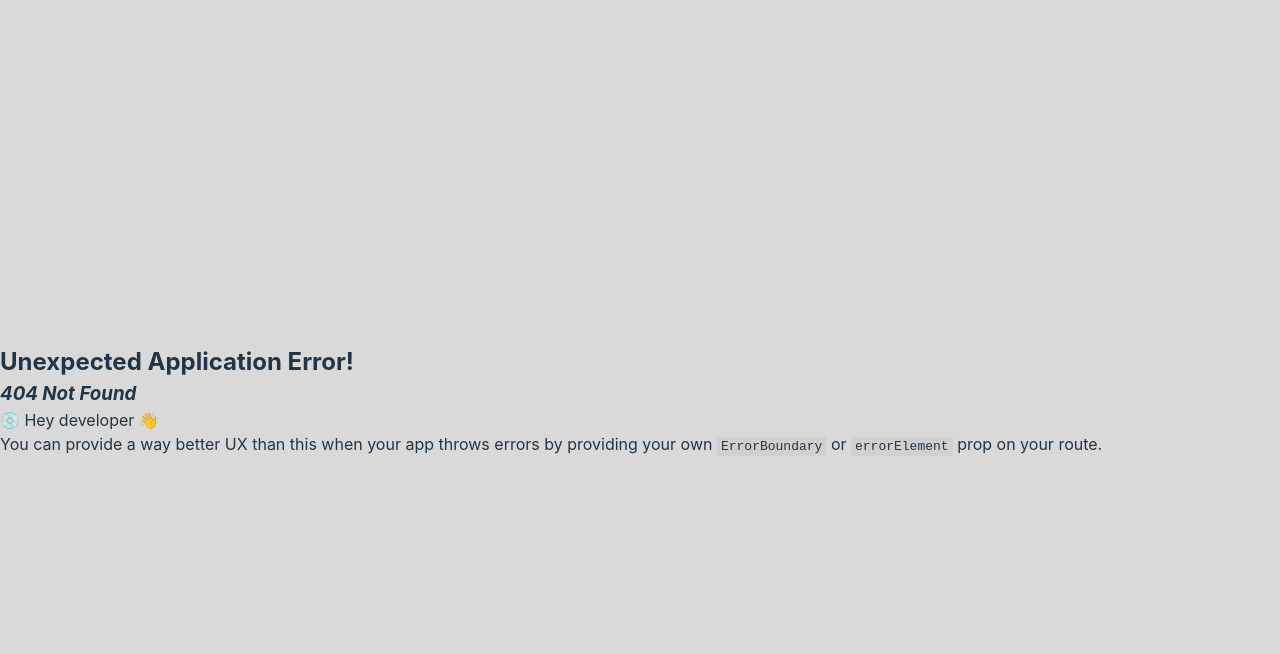
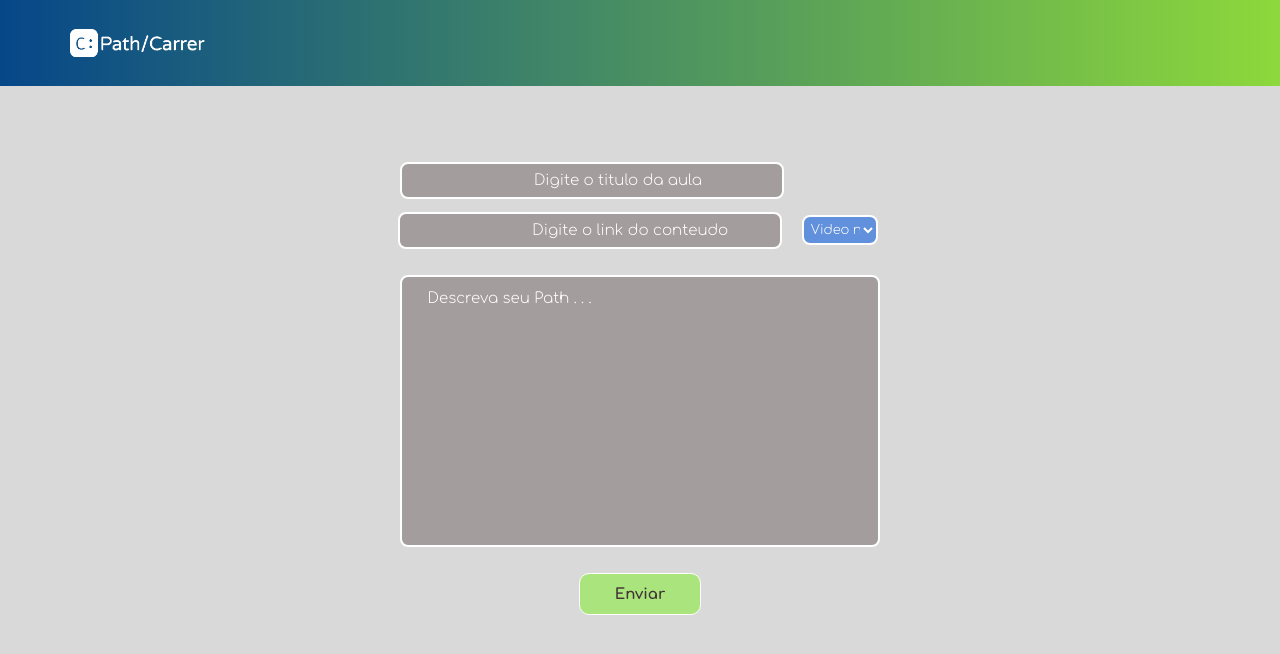
Before and after one commit to AlisonMartinss/Path-Directory---Front, a React (Vite) app in the folder PathDirectory/: page /loby/path/modulo/conteudo in a window 1280 px wide. Before the commit this address had no page. Shown: the top 654 px of the page. Built offline with nearby package versions, Linux system fonts and the light colour scheme.

Commit message:
Duvidas Globais

```diff
--- a/PathDirectory/src/App.jsx
+++ b/PathDirectory/src/App.jsx
@@ -26,8 +26,8 @@ createBrowserRouter(createRoutesFromElements(
   <Route path="/star" element={<StarButton/>}/>
   <Route path="/loby/curso" element={<Curso/>}/>
   <Route path="/loby/path" element={<Path/>}/>
-  <Route path="/loby/modulo" element={<Criarmodulo/>}/>
-  <Route path="/loby/modulo/conteudo" element={<Conteudo/>}/>
+  <Route path="/loby/path/modulo" element={<Criarmodulo/>}/>
+  <Route path="/loby/path/modulo/conteudo" element={<Conteudo/>}/>
 </Route>
 ))
 
--- a/PathDirectory/src/Pages/Conteudo/Conteudo.jsx
+++ b/PathDirectory/src/Pages/Conteudo/Conteudo.jsx
@@ -14,11 +14,19 @@ function Conteudo () {
                     <form className='cud-form'>
                         <div className='cud-input_Path cud-input-tit'>
                             <input className='cud-inside_name cud_inside-glo global-txt' type="text" id="nome" name="nome" placeholder="Digite o titulo da aula"/>
+                            <div className='cud-mat' ></div>
                         </div>
+
 
                         <div className='cud-input_Path cud-input-lin'>
                             <input className='cud-inside_link cud_inside-glo global-txt' type="text" id="nome" name="nome" placeholder="Digite o link do conteudo"/>
+
+                            <select className='cud-opc' id="opcoes" name="opcao">
+                                <option value="yTube">Video no YouTube</option>
+                                <option value="outro">Outro</option>
+                            </select>
                         </div>
+
 
                         <div className='cud-descricao '>
                             <textarea className='cud-descricao_area global-txt' placeholder='Descreva seu Path . . .' id="description" name="description" rows="4" cols="50" maxlength="3000"></textarea>
--- a/PathDirectory/src/Pages/Conteudo/ConteudoCSS.css
+++ b/PathDirectory/src/Pages/Conteudo/ConteudoCSS.css
@@ -50,20 +50,39 @@
 
     width: 50%;
     height: 100%;
+
+
+}
+
+.cud-linkandType{
+    display: flex;
+    justify-content: center;
+    align-items: center;
+    flex-direction: column;
+
+    width: 100%;
+    height: 7%;
+
+    background-color: black;
+
+    margin-top: 2%;
+    margin-left: -14.5%;
 }
 
 .cud-input_Path{
     display: flex;
-    flex-direction: column;
     justify-content: center;
     align-items: center;
 
-    margin-top: 2%;
-    margin-left: -14.5%;
+    /*margin-top: 2%;
+    margin-left: -14.5%;*/
 
     width: 100%;
     height: 7%;
+}
 
+.cud-input-lin{
+    margin-left: -0.5%;
 
 }
 
@@ -73,6 +92,7 @@
 
 .cud-input-tit{
     margin-top: -15%;
+
 }
 
 .cud-descricao{
@@ -130,6 +150,71 @@
     padding-left: 4%;
 }
 
+.cud-opc{
+    display: flex;
+    justify-content: center;
+    align-items: center;
+
+
+    margin-left: 3%;
+
+    width: 12%;
+    height: 60%;
+
+    padding-left: 0.5%;
+
+    border-radius: 8px;
+    border: solid 2px #ffff;
+    background-color: #2e73e0b1;
+    outline: none;
+
+    font-family: "Comfortaa", sans-serif;
+    font-optical-sizing: none;
+    font-weight:300;
+    font-style: regular;
+    font-size: 13px;
+
+    color:#ffffff
+}
+
+.cud-mat{
+    display: flex;
+    justify-content: center;
+    align-items: center;
+
+
+    margin-left: 3%;
+
+    width: 12%;
+    height: 60%;
+
+    padding-left: 0.5%;
+
+    background-color: #2e72e000;
+}
+
+.cud-botao{
+    margin-top: 3%;
+    margin-bottom: 3%;
+
+    font-family: "Comfortaa", sans-serif;
+    font-weight:800;
+    font-size: 15px;
+
+    color: #433535;
+
+    padding-left: 5.5%;
+    padding-right: 5.5%;
+    padding-top: 1.8%;
+    padding-bottom: 1.8%;
+
+    cursor: pointer;
+    background-color: #95eb54b1;
+    border-radius: 10px;
+    border: solid 1px #ffffff;
+
+}
+
 /* PSEUDO CLASSES */
 
 .cud_inside-glo::placeholder{
--- a/PathDirectory/src/Pages/CriarModulo/Criarmodulo.css
+++ b/PathDirectory/src/Pages/CriarModulo/Criarmodulo.css
@@ -166,8 +166,13 @@ align-items: center;
 width: 90%;
 height: 80%;
 
-border: solid #625353 2px;
+border: solid #625353b3 3px;
 border-radius: 12px;
+
+position: relative; /* Necessário para posicionar o pseudo-elemento */
+overflow: hidden; /* Garante que o pseudo-elemento não ultrapasse os limites */
+
+
 }
 
 
```
Also changed, not shown: PathDirectory/src/Pages/FunçõesGlobais/Duvidas/Duvidas.css (added), PathDirectory/src/Pages/FunçõesGlobais/Duvidas/Duvidas.jsx (added).
